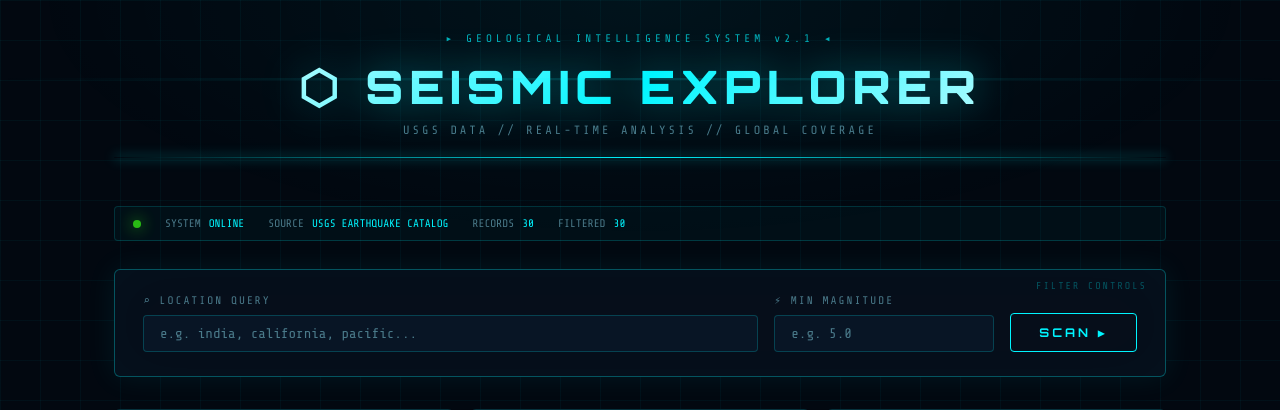
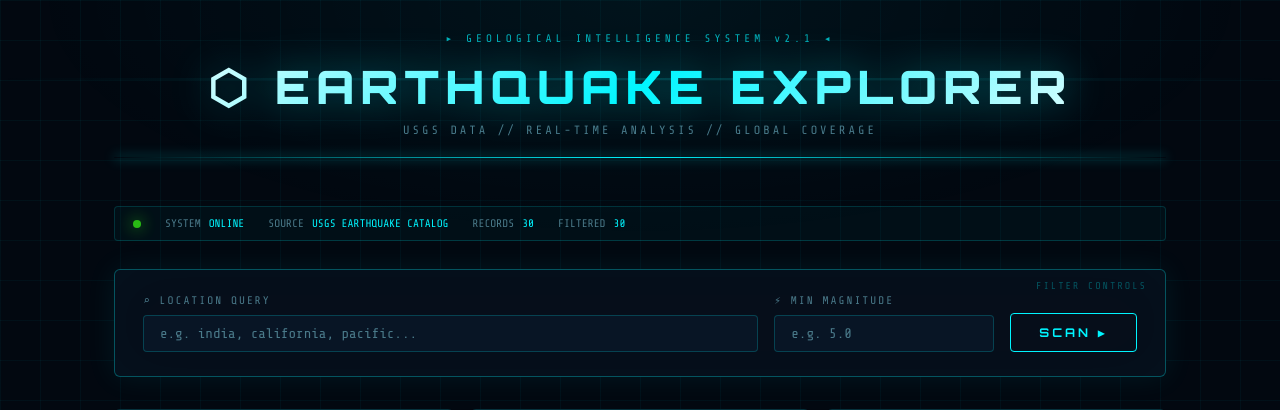
Before and after one commit to sp6563172-cmd/earthquake_app, a Flask app: page / in a window 1280 px wide. Shown: the top 410 px of the page. Run offline with Flask 3, Linux system fonts and the light colour scheme.

Commit message:
index updated

```diff
--- a/templates/index.html
+++ b/templates/index.html
@@ -415,7 +415,7 @@
   <!-- HEADER -->
   <header>
     <div class="header-badge">▸ GEOLOGICAL INTELLIGENCE SYSTEM v2.1 ◂</div>
-    <h1>⬡ Seismic Explorer</h1>
+    <h1>⬡ Earthquake Explorer</h1>
     <div class="header-sub">USGS DATA // REAL-TIME ANALYSIS // GLOBAL COVERAGE</div>
     <div class="header-line"></div>
   </header>
```
